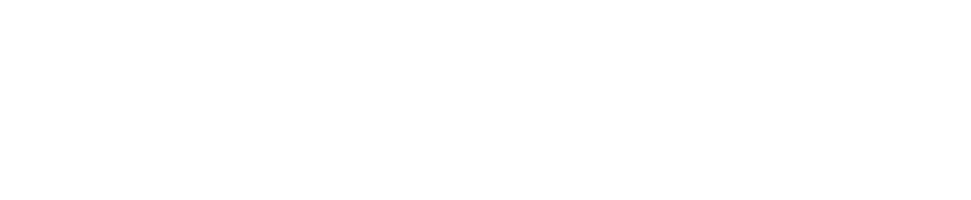
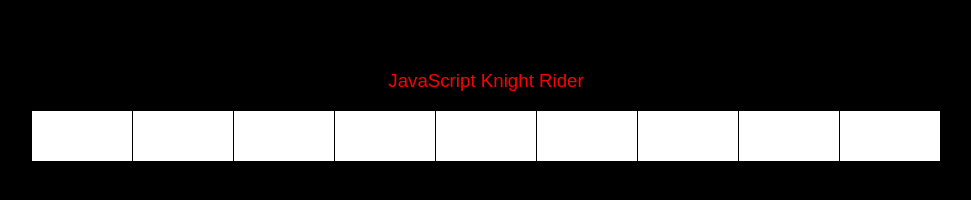
Before and after one commit to Dinuka0512/ITS-1119_Home-take-assignment-09, a plain HTML site: page index.html in a window 1280 px wide. Shown: the whole page, without its empty margins (154-1125 px from the left). Drawn offline with Linux system fonts and the light colour scheme.

Commit message:
Added the css

```diff
--- a/index.html
+++ b/index.html
@@ -4,8 +4,20 @@
     <meta charset="UTF-8">
     <meta name="viewport" content="width=device-width, initial-scale=1.0">
     <title>Knight Rider Light</title>
+    <link rel="stylesheet" href="style.css">
 </head>
 <body>
-
+    <h3>JavaScript Knight Rider</h3>
+    <div class="container">
+        <div></div>
+        <div></div>
+        <div></div>
+        <div></div>
+        <div></div>
+        <div></div>
+        <div></div>
+        <div></div>
+        <div></div>
+    </div>
 </body>
 </html>
--- a/style.css
+++ b/style.css
@@ -1,40 +1,29 @@
 *{
-    margin: 0;
-    padding: 0;
+    background-color: black;
+    color: red;
+    font-family: sans-serif;
 }
 
-body{
-    width: 100vw;
-    height: 100vh;
-
-    background-color: black;
-    color: red;
-    font-family: cursive;
+h3{
+    font-weight: lighter;
     text-align: center;
-}
-
-h1{
-    text-shadow: 2px 2px 1px rgb(179, 179, 179);
-    font-size: 50px;
-    padding: 50px;
-}
-
-.wrapper{
-    display: flex;
-    justify-content: center;
-    justify-self: center;
-    width: 70%;
-}
-
-.div{
-    width: 190px;
-    height: 30px;
-    background-color: rgb(154, 154, 154);
-    border: 1px solid white;
+    margin-top: 70px;
 }
 
 .container{
-    width: fit-content;
+    width: 80%;
     height: fit-content;
 
+    /* background-color: white; */
+    display: flex;
+    justify-self: center;
+    justify-content: center;
+    gap: 1px;
 }
+
+.container>div{
+    width: 100px;
+    height: 50px;
+
+    background-color: white;
+}
```
